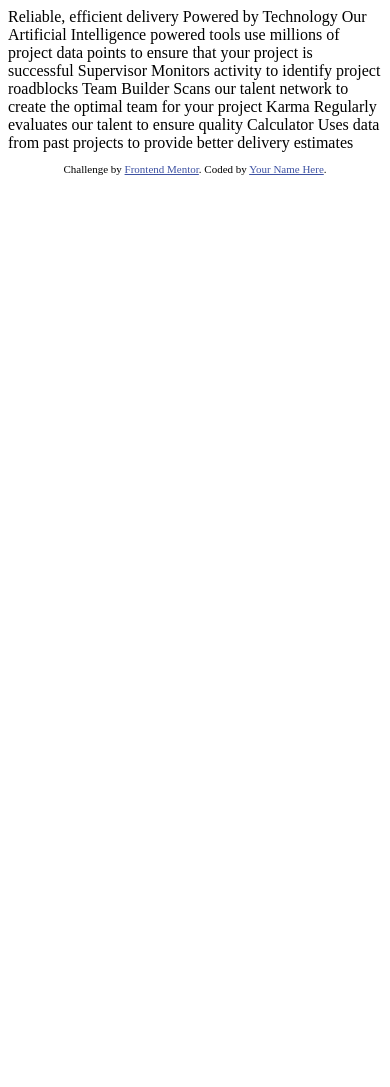
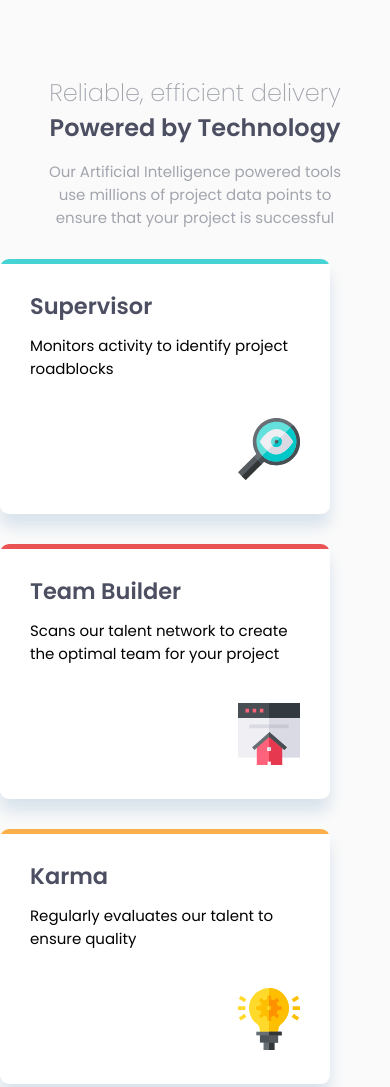
Before and after one commit to YanBaetas/four-card-feature-section, a plain HTML site: page index.html in a window 390 px wide. Shown: the top 1087 px of the page. Before the commit the page ends 844 px from the top, so only its background shows below. Drawn offline with Linux system fonts and the light colour scheme.

Commit message:
Added styles for the page

```diff
--- a/index.html
+++ b/index.html
@@ -1,44 +1,82 @@
 <!DOCTYPE html>
 <html lang="en">
   <head>
-  <meta charset="UTF-8">
-  <meta name="viewport" content="width=device-width, initial-scale=1.0"> <!-- displays site properly based on user's device -->
+    <meta charset="UTF-8" />
+    <meta name="viewport" content="width=device-width, initial-scale=1.0" />
+    <!-- displays site properly based on user's device -->
 
-  <link rel="icon" type="image/png" sizes="32x32" href="./images/favicon-32x32.png">
+    <link rel="preconnect" href="https://fonts.googleapis.com" />
+    <link rel="preconnect" href="https://fonts.gstatic.com" crossorigin />
+    <link
+      href="https://fonts.googleapis.com/css2?family=Poppins:wght@200;400;600&display=swap"
+      rel="stylesheet"
+    />
+
+    <link rel="stylesheet" href="./styles.css" />
+    <link
+      rel="icon"
+      type="image/png"
+      sizes="32x32"
+      href="./images/favicon-32x32.png"
+    />
 
     <title>Frontend Mentor | Four card feature section</title>
+  </head>
 
-  <!-- Feel free to remove these styles or customise in your own stylesheet 👍 -->
-  <style>
-    .attribution { font-size: 11px; text-align: center; }
-    .attribution a { color: hsl(228, 45%, 44%); }
-  </style>
-</head>
   <body>
+    <main id="site-main">
+      <section class="container">
+        <div class="header-text">
+          <h1>
+            Reliable, efficient delivery<br />
+            <span class="emphasis-text">Powered by Technology</span>
+          </h1>
 
-  Reliable, efficient delivery
-  Powered by Technology
+          <p>
+            Our Artificial Intelligence powered tools use millions of project
+            data points to ensure that your project is successful
+          </p>
+        </div>
 
-  Our Artificial Intelligence powered tools use millions of project data points
-  to ensure that your project is successful
+        <div class="chara-cards">
+          <div class="card supervisor">
+            <h2>Supervisor</h2>
+            <p>Monitors activity to identify project roadblocks</p>
+            <img src="./images/icon-supervisor.svg" alt="Supervisor Icon" />
+          </div>
 
-  Supervisor
-  Monitors activity to identify project roadblocks
+          <div class="card team-builder">
+            <h2>Team Builder</h2>
+            <p>
+              Scans our talent network to create the optimal team for your
+              project
+            </p>
+            <img src="./images/icon-team-builder.svg" alt="Team Builder Icon" />
+          </div>
 
-  Team Builder
-  Scans our talent network to create the optimal team for your project
+          <div class="card karma">
+            <h2>Karma</h2>
+            <p>Regularly evaluates our talent to ensure quality</p>
+            <img src="./images/icon-karma.svg" alt="Karma Icon" />
+          </div>
 
-  Karma
-  Regularly evaluates our talent to ensure quality
+          <div class="card calculator">
+            <h2>Calculator</h2>
+            <p>
+              Uses data from past projects to provide better delivery estimates
+            </p>
+            <img src="./images/icon-calculator.svg" alt="Calculator Icon" />
+          </div>
+        </div>
+      </section>
+    </main>
 
-  Calculator
-  Uses data from past projects to provide better delivery estimates
-
-
-  <footer>
+    <footer id="footer">
       <p class="attribution">
-      Challenge by <a href="https://www.frontendmentor.io?ref=challenge" target="_blank">Frontend Mentor</a>.
-      Coded by <a href="#">Your Name Here</a>.
+        Challenge by
+        <a href="https://www.frontendmentor.io?ref=challenge" target="_blank"
+          >Frontend Mentor</a
+        >. Coded by <a href="https://github.com/YanBaetas">Yan Baetas</a>.
       </p>
     </footer>
   </body>
--- a/styles.css
+++ b/styles.css
@@ -0,0 +1,198 @@
+/* RESET */
+* {
+  margin: 0;
+  padding: 0;
+  box-sizing: border-box;
+}
+
+:root {
+  --red: hsl(0, 78%, 62%);
+  --cyan: hsl(180, 62%, 55%);
+  --orange: hsl(34, 97%, 64%);
+  --blue: hsl(212, 86%, 64%);
+  --very-dark-blue: hsl(234, 12%, 34%);
+  --grayish-blue: hsl(229, 6%, 66%);
+  --very-light-blue: hsla(210, 34%, 89%);
+  --very-light-gray: hsl(0, 0%, 98%);
+}
+
+html {
+  font-size: 93.75%;
+  font-family: "Poppins", sans-serif;
+}
+
+body {
+  background: var(--very-light-gray);
+}
+
+#site-main {
+  max-width: 100%;
+}
+
+#footer {
+  margin-top: 3rem;
+  width: 100%;
+}
+
+.header-text {
+  margin: 5rem auto 0 auto;
+  padding: 0 0.5rem;
+  text-align: center;
+  max-width: 35rem;
+}
+
+.header-text h1 {
+  color: var(--grayish-blue);
+  font-size: 2.375rem;
+  font-weight: 200;
+}
+
+.header-text h1 .emphasis-text {
+  color: var(--very-dark-blue);
+  font-weight: 600;
+}
+
+.header-text p {
+  margin-top: 1rem;
+  color: var(--grayish-blue);
+}
+
+.feature-cards {
+  display: grid;
+  grid-template-columns: repeat(3, 1fr);
+  grid-template-rows: repeat(4, 1fr);
+  grid-template-areas:
+    ". t ."
+    "s t c"
+    "s k c"
+    ". k .";
+  justify-items: center;
+  margin: 3rem auto;
+  width: 1200px;
+}
+
+.supervisor {
+  grid-area: s;
+}
+
+.team-builder {
+  grid-area: t;
+}
+
+.calculator {
+  grid-area: c;
+}
+
+.karma {
+  grid-area: k;
+  margin-top: 0.875rem;
+}
+
+.supervisor::after,
+.team-builder::after,
+.calculator::after,
+.karma::after {
+  content: "";
+  position: absolute;
+  width: 100%;
+  height: 0.35rem;
+  top: 0;
+  left: 0;
+  background: var(--cyan);
+}
+
+.supervisor::after {
+  background: var(--cyan);
+}
+
+.team-builder::after {
+  background: var(--red);
+}
+
+.calculator::after {
+  background: var(--blue);
+}
+
+.karma::after {
+  background: var(--orange);
+}
+
+.card {
+  display: flex;
+  flex-direction: column;
+  background: white;
+  position: relative;
+  width: 25rem;
+  height: 19rem;
+  border-radius: 0.6rem;
+  padding: 2rem;
+  overflow: hidden;
+  box-shadow: 0 0.85rem 1rem var(--very-light-blue);
+}
+
+.card h2 {
+  color: var(--very-dark-blue);
+}
+
+.card p {
+  margin-top: 0.75rem;
+}
+
+.card img {
+  margin-top: 4rem;
+  width: 4.125rem;
+  margin-left: auto;
+}
+
+/* Attribution */
+.attribution {
+  font-size: 11px;
+  text-align: center;
+}
+.attribution a {
+  color: hsl(228, 45%, 44%);
+}
+
+@media only screen and (max-width: 1200px) {
+  .feature-cards {
+    grid-template-columns: repeat(2, 1fr);
+    grid-template-rows: repeat(2, 1fr);
+    grid-template-areas:
+      "s t"
+      "c k";
+    width: 775px;
+    gap: 25px;
+  }
+  .karma {
+    margin-top: 0;
+  }
+}
+
+@media only screen and (max-width: 775px) {
+  .header-text {
+    padding: 0 1.25rem;
+    width: 24rem;
+  }
+  .header-text h1 {
+    font-size: 1.6rem;
+  }
+  .feature-cards {
+    grid-template-columns: 1fr;
+    grid-template-rows: repeat(4, 1fr);
+    grid-template-areas:
+      "s"
+      "t"
+      "k"
+      "c";
+    width: 24rem;
+  }
+  .card {
+    margin-top: 2rem;
+    padding: 2rem;
+    width: 22rem;
+    height: 17rem;
+  }
+  .card img {
+    margin-top: 2.5rem;
+  }
+}
```
Lines whose indentation alone changed are shown as unchanged.
